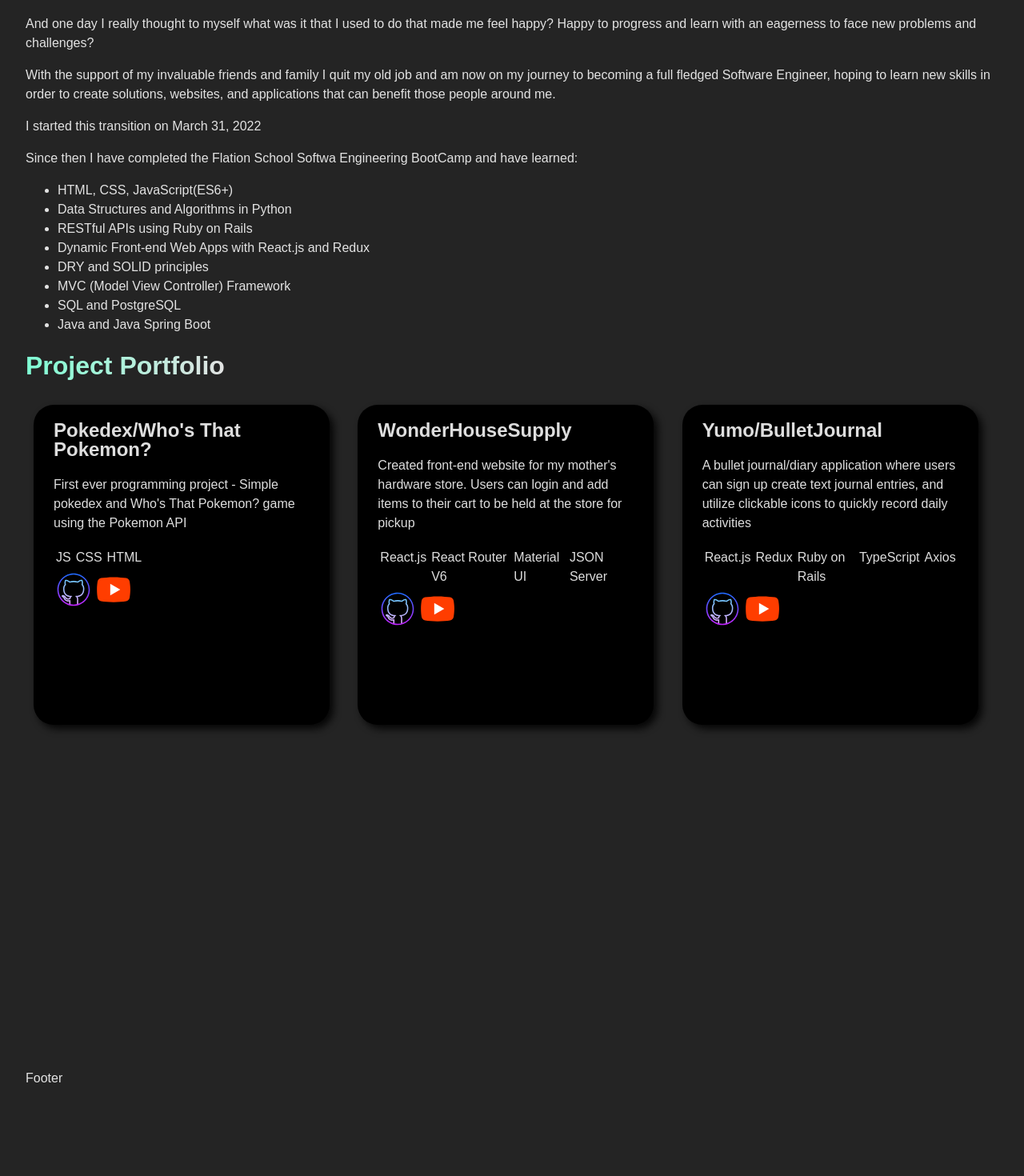
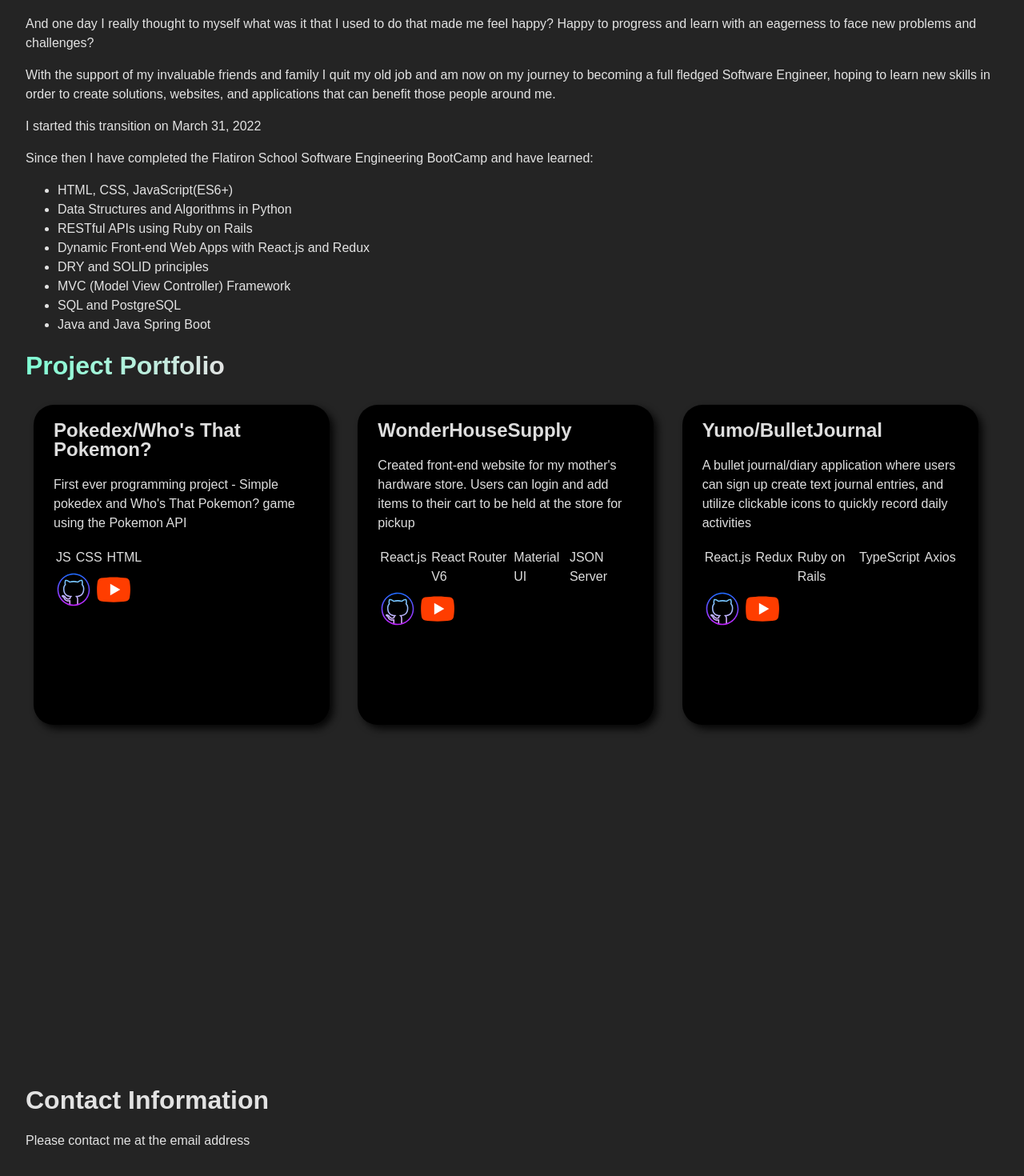
Before and after one commit to Kevma50287/PersonalWebsite, a React (Vite) app: page / in a window 1280 px wide. Shown: the part 934-2404 px from the top of the page at 80% size. Before the commit the page ends 2326 px from the top, so only its background shows below. Built offline with nearby package versions, Linux system fonts and the light colour scheme.

Commit message:
updated text

```diff
--- a/src/components/aboutMe/AboutMe.jsx
+++ b/src/components/aboutMe/AboutMe.jsx
@@ -11,7 +11,7 @@ const AboutMe = () => {
       <p>
         My first programming experience came from high school, in which I took a computer science course that revolved around NetLogo. I recall being enamored by the endless possibilities and the puzzle-like magical code one had to peice together, like casting a magic spell that suddenly made a bunch of turtle and polygons take shape and action.
         However, I was intimidated by my peers who had the innate aptitude or intellect for programming as they created wildly fantastical worlds and proejcts I never thought possible.
-        Meanwhile, I found writing a simple recursive function difficult. Although I enjoyed the challenge, and the jolt of euphoria when one finally makes that one bug go away or make that one function work properly, I simply held the thought that 'I wasn't good enough'.
+        Meanwhile, I found writing a simple recursive function difficult. Although I enjoyed the challenge, and the jolt of euphoria when one finally corrects that one bug or have a function working properly, I simply held the thought that 'I wasn't good enough'.
       </p>
       <p>So I went to college and graduate school at SUNY Binghamton. Got a Master's in Accounting degree and became a licensed CPA. Worked for mid-size and Big 4 accounting firms, and volunteered for the IRS.</p>
       <p>But it felt empty.</p>
@@ -19,7 +19,7 @@ const AboutMe = () => {
       <p>And one day I really thought to myself what was it that I used to do that made me feel happy? Happy to progress and learn with an eagerness to face new problems and challenges?</p>
       <p>With the support of my invaluable friends and family I quit my old job and am now on my journey to becoming a full fledged Software Engineer, hoping to learn new skills in order to create solutions, websites, and applications that can benefit those people around me.</p>
       <p>I started this transition on March 31, 2022</p>
-      <p>Since then I have completed the Flation School Softwa Engineering BootCamp and have learned:</p>
+      <p>Since then I have completed the Flatiron School Software Engineering BootCamp and have learned:</p>
       <ul>
         <li>HTML, CSS, JavaScript(ES6+)</li>
         <li>Data Structures and Algorithms in Python</li>
--- a/src/components/aboutMe/Banner.jsx
+++ b/src/components/aboutMe/Banner.jsx
@@ -4,7 +4,7 @@ import "./Banner.scss";
 const Banner = () => {
   return (
     <div id="banner">
-      <h1>Hi! <span className="highlight">I'm Kevin Ma!</span></h1>
+      <h1>Hi, <span className="highlight">I'm Kevin Ma!</span></h1>
       <h1>Software Engineer, </h1>
       <h1>Former Auditor,</h1>
       <h1>and Life-Time Learner <span className="dot"></span></h1>
--- a/src/components/footer/Footer.jsx
+++ b/src/components/footer/Footer.jsx
@@ -1,8 +1,12 @@
-import React from 'react'
+import React, { useState } from 'react'
 
 const Footer = () => {
+
   return (
-    <div>Footer</div>
+    <div>
+      <h1>Contact Information</h1>
+      <p>Please contact me at the email address</p>
+    </div>
   )
 }
 
```
